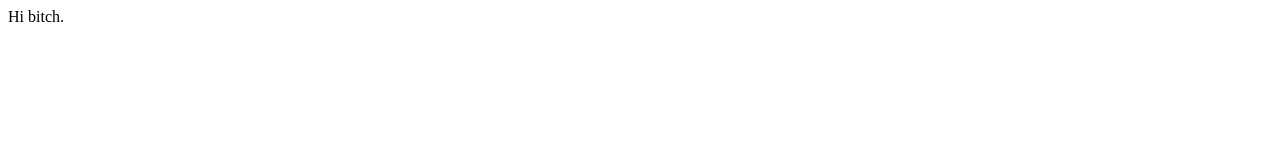
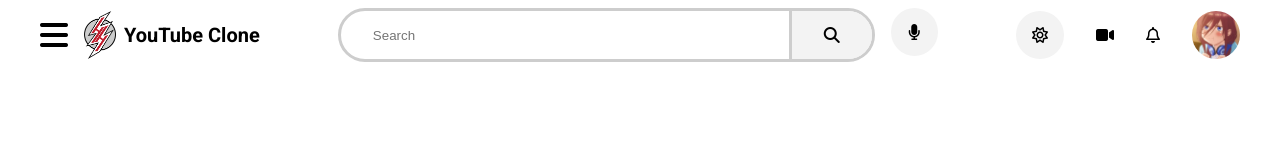
Before and after one commit to sohamjaiswal/ccet-yt-front-page, a plain HTML site: page index.html in a window 1280 px wide. Drawn offline with Linux system fonts and the light colour scheme.

Commit message:
feat: basic header

```diff
--- a/index.html
+++ b/index.html
@@ -1 +1,54 @@
-Hi bitch.
+<!DOCTYPE html>
+<html lang="en">
+<head>
+    <meta charset="UTF-8">
+    <meta http-equiv="X-UA-Compatible" content="IE=edge">
+    <meta name="viewport" content="width=device-width, initial-scale=1.0">
+    <title>YT-Clone</title>
+
+    <link rel="stylesheet" href="styles/index.css" />
+
+    <script src="https://kit.fontawesome.com/5befc4e880.js" crossorigin="anonymous"></script>
+</head>
+<body>
+    <div class="main-container">
+        <header class = "page-header">
+            <div class="left">
+                <i class="fa-solid fa-bars fa-2x"></i>
+                <div class="logo">
+                    <img src="assets/logo.webp" alt="Very nice logo" class="logo" />
+                    YouTube Clone
+                </div>
+            </div>
+            <div class="center">
+                <div class="search-box">
+                    <input type="text" class="search-text" placeholder="Search">
+                    <div class="search-button">
+                        <i class="fa-solid fa-magnifying-glass"></i>
+                    </div>
+                </div>
+                <div class="mic-search">
+                    <i class="fa-solid fa-microphone"></i>
+                </div>
+            </div>
+            <div class="right">
+                <label class="theme-switch">
+                    <input type="checkbox" id="theme-switch" />
+                    <div class="theme-button">
+                        <div class="light">
+                            <i class="fa-regular fa-sun"></i>
+                        </div>
+                        <div class="dark">
+                            <i class="fa-regular fa-moon"></i>
+                        </div>
+                    </div>
+                </label>
+                <i class="fa-solid fa-video"></i>
+                <i class="fa-regular fa-bell"></i>
+                <div class="avatar" style="background-image: url('assets/pfp.jpg');">
+                </div>
+            </div>
+        </header>
+    </div>
+</body>
+</html>
--- /dev/null
+++ b/styles/index.scss
@@ -0,0 +1,137 @@
+@import url('https://fonts.googleapis.com/css2?family=Roboto:ital,wght@0,100;0,300;0,400;0,500;0,700;0,900;1,100;1,300;1,400;1,500;1,700;1,900&display=swap');
+
+:root {
+    --text-color: black;
+    --body-bg: white;
+    --secondary: #f3f3f3;
+    --border: #cdcdcd;
+}
+
+[data-theme="dark"] {
+    --text-color: white;
+    --body-bg: black;
+    --secondary: #2a2a2a;
+    --border: #515151;
+}
+
+body {
+    font-family: roboto;
+    background-color: var(--body-bg);
+    color: var(--text-color);
+}
+
+.main-container {
+    width: 100%;
+}
+
+.page-header {
+    margin: 0.5rem 2rem;
+    display: flex;
+    justify-content: space-between;
+    position: relative;
+    .left {
+        display: flex;
+        gap: 1rem;
+        align-items: center;
+        .logo {
+            display: flex;
+            align-items: center;
+            gap: 0.5rem;
+            img {
+                height: 3rem;
+            }
+            font-weight: 700;
+            font-size: 1.25rem;
+        }
+        cursor: pointer;
+    }
+    .center {
+        display: flex;
+        gap: 1rem;
+        width: 50%;
+        .search-box {
+            border-radius: 10000rem;
+            border: solid var(--border);
+            height: 3rem;
+            width: 90%;
+            display: flex;
+            align-items: center;
+            justify-content: space-between;
+            overflow: hidden;
+            .search-text {
+                border: none;
+                margin-left: 2rem;
+                padding: 2rem 0;
+                width: calc(100% - 2rem);
+                &:focus {
+                    outline: none;
+                }
+            }
+            .search-button {
+                padding: 0 2rem;
+                background-color: var(--secondary);
+                height: 100%;
+                display: flex;
+                align-items: center;
+                justify-content: center;
+                border-left: solid var(--border);
+            }
+        }
+        .mic-search {
+            height: 3rem;
+            width: 3rem;
+            border-radius: 100%;
+            display: flex;
+            justify-content: center;
+            align-items: center;
+            background-color: var(--secondary);
+        }
+    }
+    .right {
+        display: flex;
+        align-items: center;
+        gap: 2rem;
+        .theme-switch {
+            display: flex;
+            justify-content: center;
+            align-items: center;
+            position: relative;
+            height: 3rem;
+            width: 3rem;
+            input {
+                display: none;
+            }
+            .theme-button {
+                position: absolute;
+                height: 3rem;
+                width: 3rem;
+                border-radius: 100%;
+                background-color: var(--secondary);
+                display: flex;
+                justify-content: center;
+                align-items: center;
+                cursor: pointer;
+                .dark {
+                    display: none;
+                }
+            }
+            input:checked ~ .theme-button {
+                .light {
+                    display: none;
+                }
+                .dark {
+                    display: block;
+                }
+            }
+        }
+        .avatar {
+            height: 3rem;
+            width: 3rem;
+            border-radius: 100%;
+            background-size: cover;
+            background-position: center;
+            background-repeat: no-repeat;
+            cursor: pointer;
+        }
+    }
+}
```
Also changed, not shown: assets/logo.webp (added), assets/pfp.jpg (added), styles/index.css (added), 1 other file.
